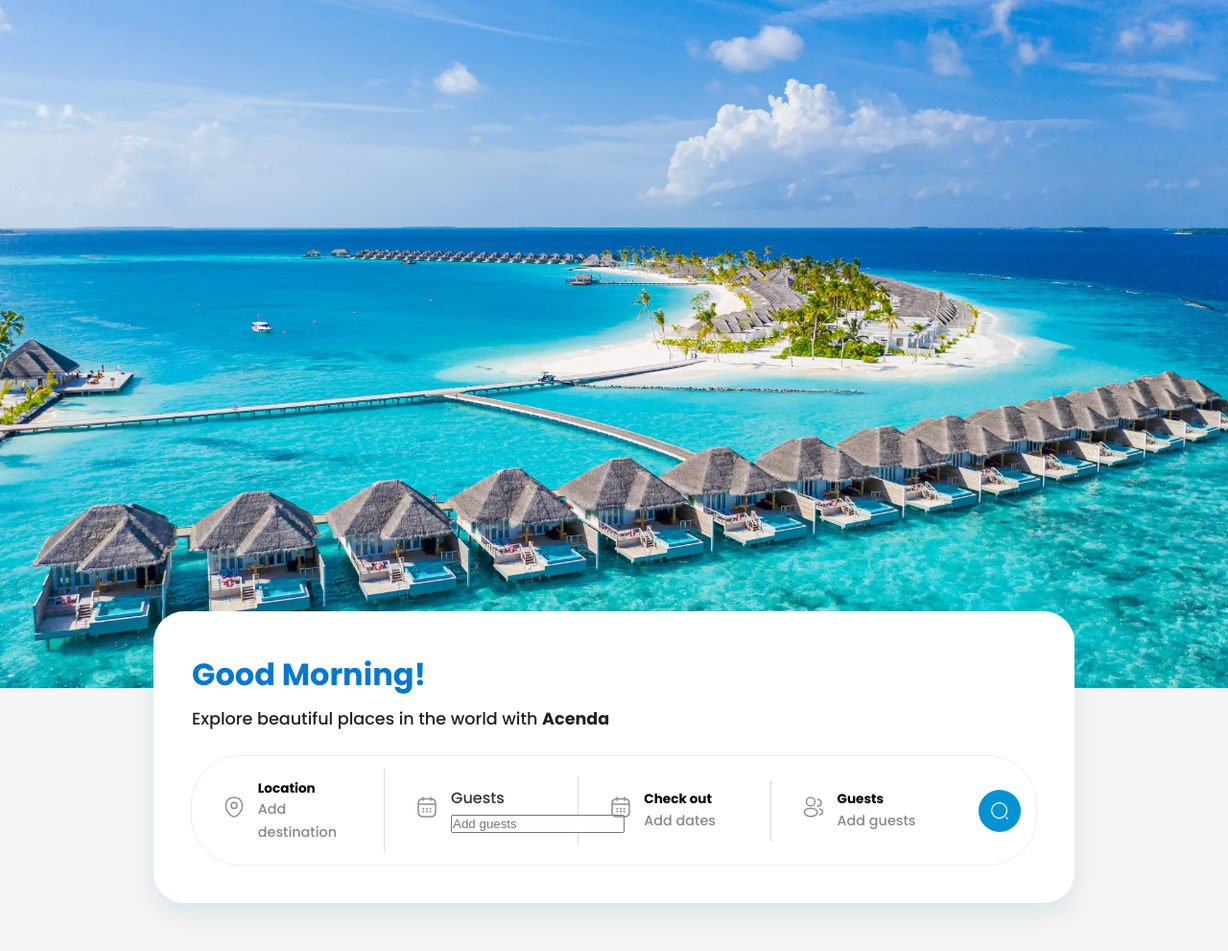
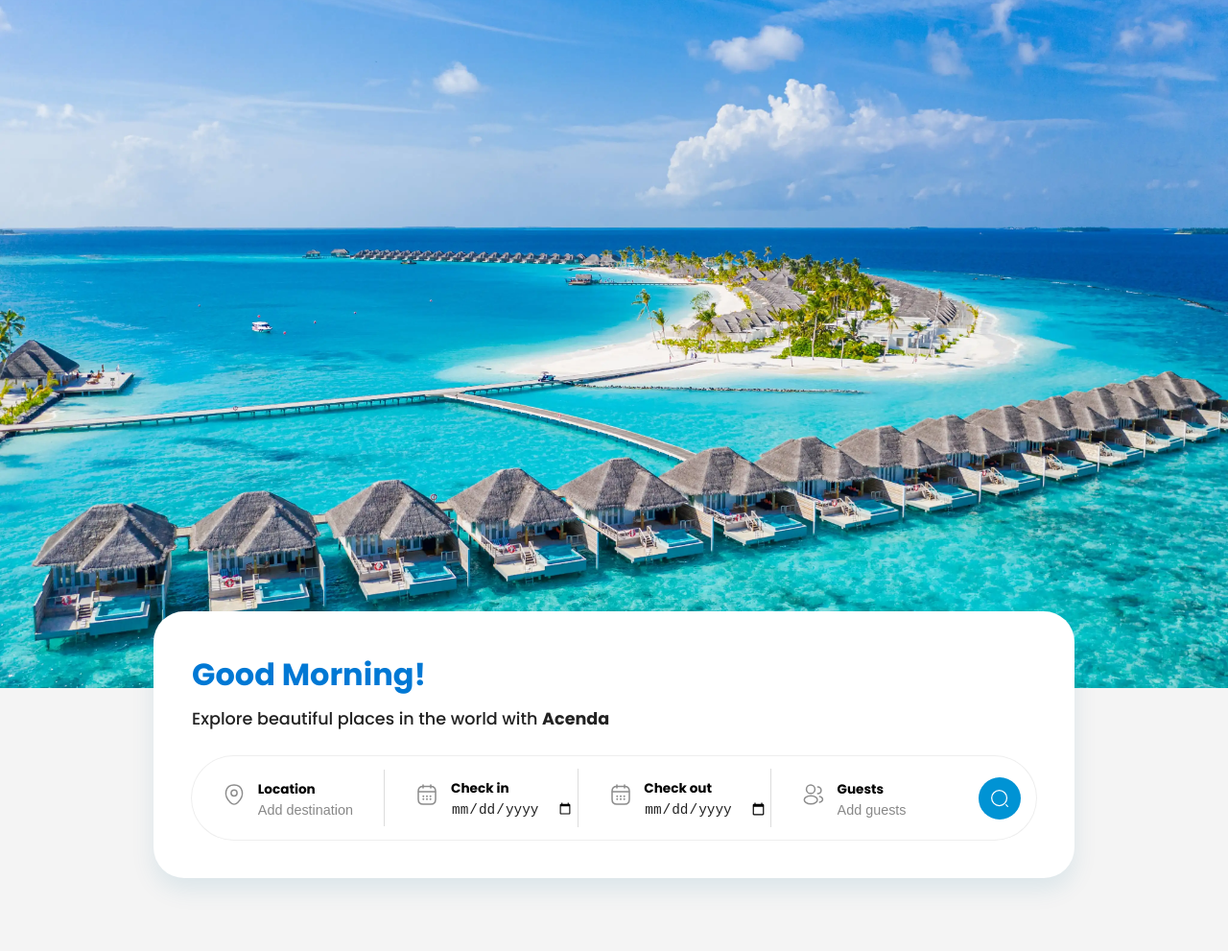
Before and after one commit to codebyrashel/Acenda, a plain HTML site: page index.html in a window 1280 px wide. Shown: the part 83-1074 px from the top of the page at 96% size. Drawn offline with Linux system fonts and the light colour scheme.

Commit message:
input field design fixed

```diff
--- a/assets/css/app.css
+++ b/assets/css/app.css
@@ -84,7 +84,7 @@ body {
     z-index: 1;
 } */
 
-.search-box {
+/* .search-box {
     position: relative;
     z-index: 2;
     background: #fff;
@@ -93,7 +93,7 @@ body {
     padding: 2rem;
     max-width: 960px;
     width: 100%;
-}
+} */
 
 .search-header h1 {
     font-size: 2rem;
@@ -172,6 +172,32 @@ body {
     height: 20px;
 }
 
+
+/* === Input fields inside .text blocks === */
+.input-block .text {
+    display: flex;
+    flex-direction: column;
+}
+
+.input-field {
+    border: none;
+    background: transparent;
+    font-size: 0.9rem;
+    color: #222;
+    padding: 0;
+    margin-top: 2px;
+}
+
+.input-field::placeholder {
+    color: #888;
+}
+
+.input-field:focus {
+    outline: none;
+    color: #000;
+}
+
+
 @media (max-width: 768px) {
     .form-ui {
         flex-direction: column;
--- a/index.html
+++ b/index.html
@@ -81,49 +81,53 @@
                 Explore beautiful places in the world with <strong>Acenda</strong>
             </p>
         </div>
+<form class="form-ui" action="#" method="GET" role="search" aria-label="Search travel options">
 
-        <form class="form-ui" action="#" method="GET" role="search" aria-label="Search travel options">
+    <!-- Location -->
     <div class="input-block">
         <div class="icon">
-                    <!-- Replace with your SVG -->
             <img src="./assets/images/location.svg" alt="Location icon" />
         </div>
         <div class="text">
-                    <span class="label">Location</span>
-                    <span class="placeholder">Add destination</span>
+            <label for="location" class="label">Location</label>
+            <input type="text" id="location" name="location" class="input-field" placeholder="Add destination" required>
         </div>
     </div>
 
+    <!-- Check-in -->
     <div class="input-block">
         <div class="icon">
             <img src="./assets/images/calendar.svg" alt="Check-in icon" />
         </div>
         <div class="text">
-                    <label for="guests"><i class="fas fa-user-group"></i> Guests</label>
-                    <input type="number" id="guests" name="guests" placeholder="Add guests" min="1" required>
+            <label for="checkin" class="label">Check in</label>
+            <input type="date" id="checkin" name="checkin" class="input-field" required>
         </div>
     </div>
 
+    <!-- Check-out -->
     <div class="input-block">
         <div class="icon">
             <img src="./assets/images/calendar.svg" alt="Check-out icon" />
         </div>
         <div class="text">
-                    <span class="label">Check out</span>
-                    <span class="placeholder">Add dates</span>
+            <label for="checkout" class="label">Check out</label>
+            <input type="date" id="checkout" name="checkout" class="input-field" required>
         </div>
     </div>
 
+    <!-- Guests -->
     <div class="input-block">
         <div class="icon">
             <img src="./assets/images/profile-2user.svg" alt="Guests icon" />
         </div>
         <div class="text">
-                    <span class="label">Guests</span>
-                    <span class="placeholder">Add guests</span>
+            <label for="guests" class="label">Guests</label>
+            <input type="number" id="guests" name="guests" class="input-field" placeholder="Add guests" min="1" required>
         </div>
     </div>
 
+    <!-- Submit -->
     <button type="submit" class="search-btn" aria-label="Search">
         <img src="./assets/images/search-normal.svg" alt="Search icon" />
     </button>
```
Lines whose indentation alone changed are shown as unchanged.
